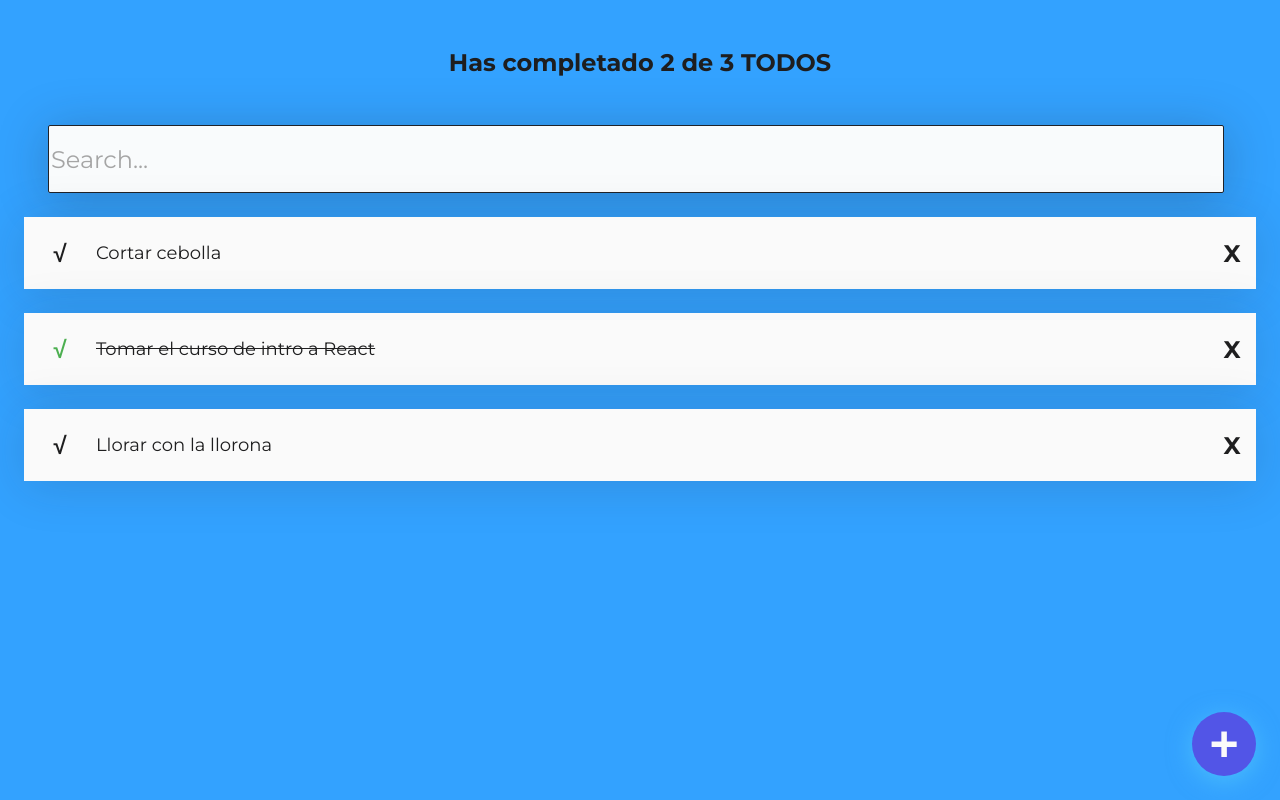
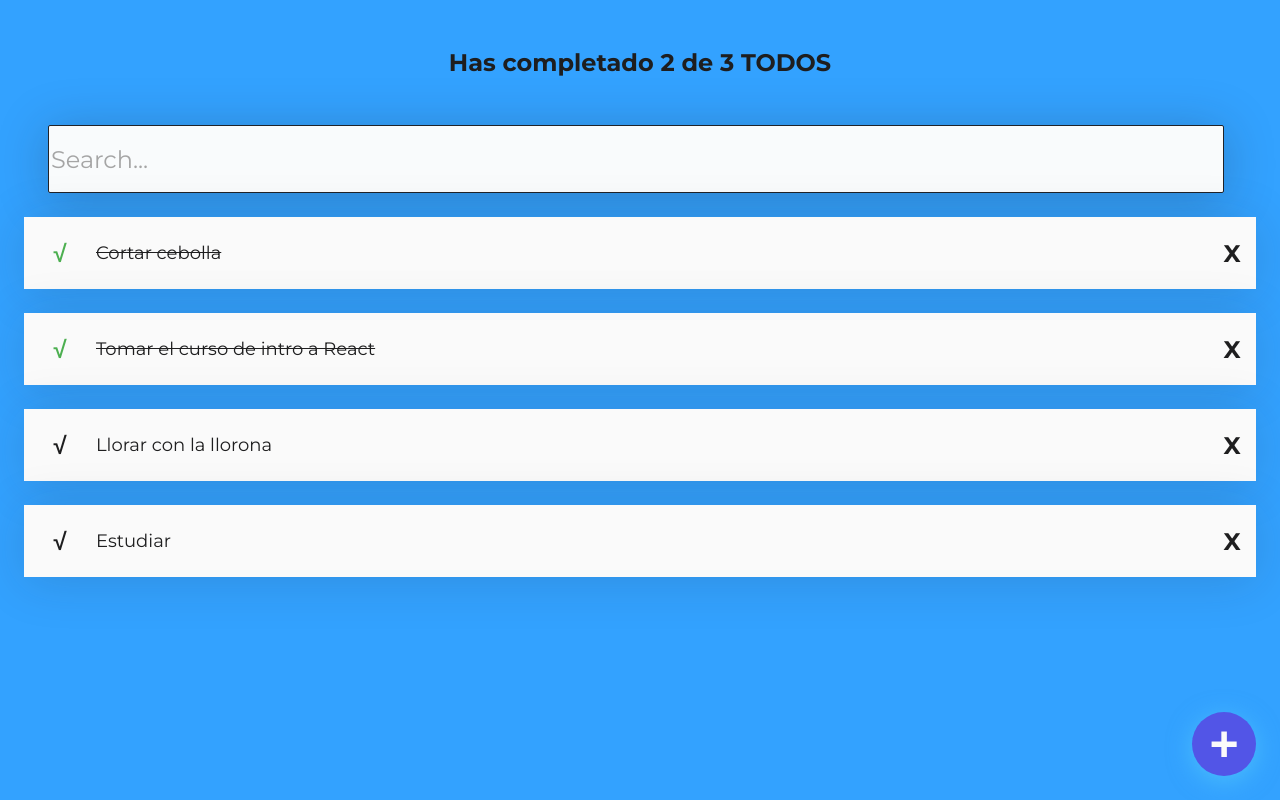
Before and after one commit to jadris7/React, a React (Create React App) app: page / in a window 1280 px wide. Built offline with nearby package versions, Linux system fonts and the light colour scheme.

Commit message:
Adicionar nueva tarea

```diff
--- a/src/App.js
+++ b/src/App.js
@@ -7,9 +7,10 @@ import { TodoItem } from  './componentes/TodoItem/TodoItem';
 import {CreateTodoButton}from './componentes/CreateTodoButton/CreateTodoButton';
 
 const todos = [
-  {text: 'Cortar cebolla', completed: false },
+  {text: 'Cortar cebolla', completed: true },
   {text: 'Tomar el curso de intro a React', completed: true },
   {text: 'Llorar con la llorona', completed: false },
+  {text: 'Estudiar', completed: false },
 ];
 
 function App() {
```
